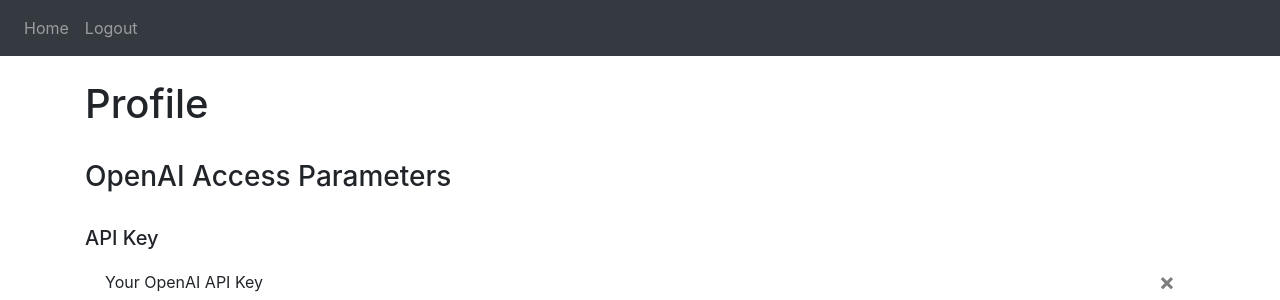
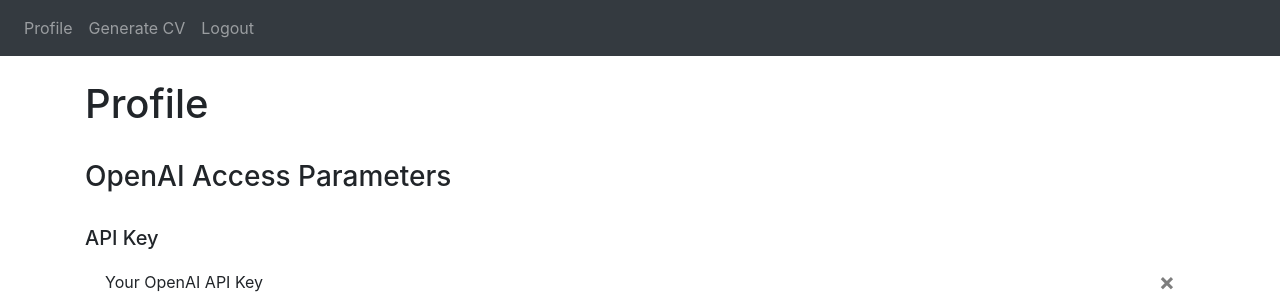
Before and after one commit to toppy007/covered-flask-python-app, a Flask app: page / in a window 1280 px wide. Shown: the top 300 px of the page. Run offline with Flask 3, Linux system fonts and the light colour scheme; a user stored in the database is signed in; some libraries are stand-ins or nearby versions.

Commit message:
added generate frountend

```diff
--- a/website/auth.py
+++ b/website/auth.py
@@ -19,7 +19,7 @@
             if check_password_hash(user.password, password):
                 flash('Logged in successfully!', category='success')
                 login_user(user, remember=True)
-                return redirect(url_for('views.home'))
+                return redirect(url_for('views.profile'))
             else:
                 flash('Incorrect password, try again.', category='error')
         else:
@@ -61,6 +61,6 @@
             db.session.commit()
             login_user(new_user, remember=True)
             flash('Account created!', category='success')
-            return redirect(url_for('views.home'))
+            return redirect(url_for('views.profile'))
 
     return render_template("sign_up.html", user=current_user)
--- a/website/templates/base.html
+++ b/website/templates/base.html
@@ -51,7 +51,7 @@
       }
     </style>
 
-    <title>{% block title %}Home{% endblock %}</title>
+    <title>{% block title %}Profile{% endblock %}</title>
   </head>
   <body>
     <nav class="navbar navbar-expand-lg navbar-dark bg-dark">
@@ -66,7 +66,8 @@
       <div class="collapse navbar-collapse" id="navbar">
         <div class="navbar-nav">
           {% if user.is_authenticated %}
-          <a class="nav-item nav-link" id="home" href="/">Home</a>
+          <a class="nav-item nav-link" id="profile" href="/">Profile</a>
+          <a class="nav-item nav-link" id="generate" href="/generate">Generate CV</a>
           <a class="nav-item nav-link" id="logout" href="/logout">Logout</a>
           {% else %}
           <a class="nav-item nav-link" id="login" href="/login">Login</a>
--- a/website/templates/home.html
+++ b/website/templates/profile.html
@@ -1,4 +1,4 @@
-{% extends "base.html" %} {% block title %}Home{% endblock %} {% block content
+{% extends "base.html" %} {% block title %}Profile{% endblock %} {% block content
     %}
     <br />
     <h1 align="left">Profile</h1>
--- a/website/views.py
+++ b/website/views.py
@@ -9,7 +9,7 @@
 
 @views.route('/', methods=['GET', 'POST'])
 @login_required
-def home():
+def profile():
     if request.method == 'POST':
         if 'note' in request.form:
             note = request.form.get('note')
@@ -43,7 +43,12 @@
                 db.session.commit()
                 flash('Api Key Added!', category='success')
 
-    return render_template("home.html", user=current_user)
+    return render_template("profile.html", user=current_user)
+
+@views.route('/generate', methods=['GET', 'POST'])
+@login_required
+def generate():
+    return render_template("generate.html", user=current_user)
 
 @views.route('/delete-note', methods=['POST'])
 def delete_note():
```
Also changed, not shown: website/templates/generate.html (added, +23 -0 lines), instance/database.db.
